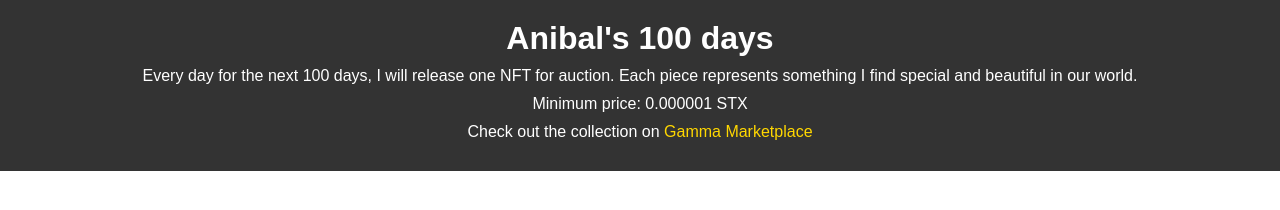
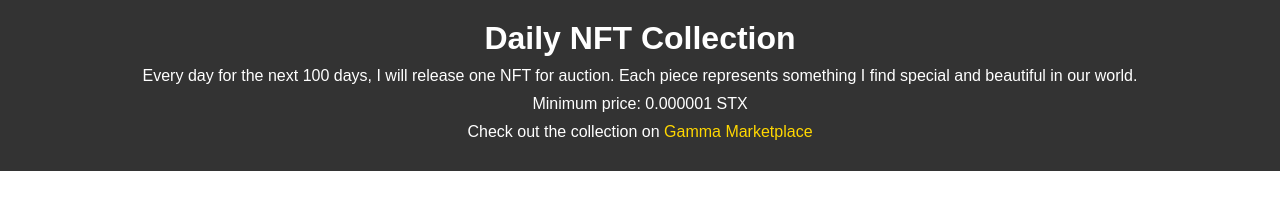
Before and after one commit to anibalbosco/anibal100days, a plain HTML site: page index.html in a window 1280 px wide. Drawn offline with Linux system fonts and the light colour scheme.

Commit message:
Update index.html

```diff
--- a/index.html
+++ b/index.html
@@ -3,12 +3,12 @@
 <head>
     <meta charset="UTF-8">
     <meta name="viewport" content="width=device-width, initial-scale=1.0">
-    <title>Anibal's 100 days</title>
+    <title>Daily NFT Collection</title>
     <link rel="stylesheet" href="styles.css">
 </head>
 <body>
     <header>
-        <h1>Anibal's 100 days</h1>
+        <h1>Daily NFT Collection</h1>
         <p>Every day for the next 100 days, I will release one NFT for auction. Each piece represents something I find special and beautiful in our world.</p>
         <p>Minimum price: 0.000001 STX</p>
         <p>Check out the collection on <a href="https://your-marketplace-link.com" target="_blank" class="marketplace-link">Gamma Marketplace</a></p>
```
